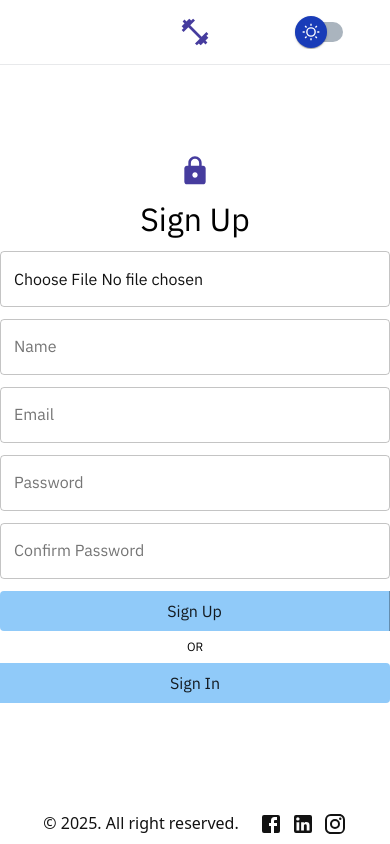
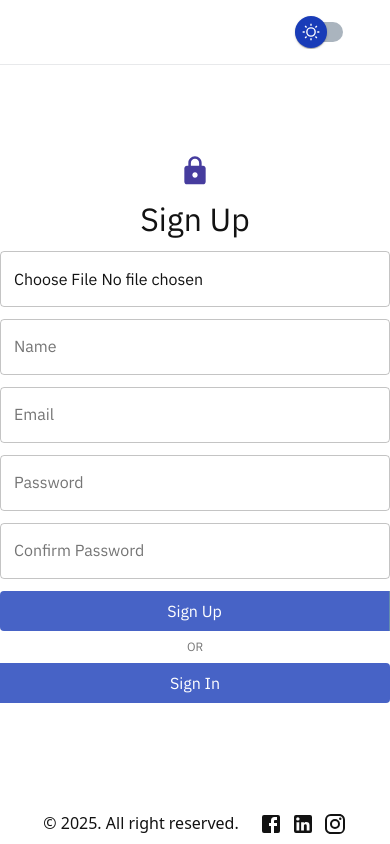
Before and after one commit to vinidiias/calisthenics-workout, a React (Vite) app in the folder frontend/: page /register in a window 390 px wide. Built offline with nearby package versions, Linux system fonts and the light colour scheme.

Commit message:
feat: adjust responsive css

```diff
--- a/frontend/src/App.jsx
+++ b/frontend/src/App.jsx
@@ -64,7 +64,7 @@ function App() {
               <Route path="/workouts" element={<Menu isParticipe={true} title="Workouts" />} />
               <Route path="/workouts/my-workouts" element={<Menu isParticipe={false} title="My Workouts" />} />
               <Route path="/profile/:id" element={<Profile />} />
-              <Route path="/settings" element={<div className='flex flex-1'><SidebarComponent /><Settings /></div>} />
+              <Route path="/settings" element={<div className='flex flex-1'><div className='max-[961px]:hidden'><SidebarComponent /></div><Settings /></div>} />
             </Routes>
             <Footer />
           </UserProvider>
--- a/frontend/src/layouts/navbar/index.jsx
+++ b/frontend/src/layouts/navbar/index.jsx
@@ -52,7 +52,7 @@ export default function Navbar() {
           </div>
           <div className="flex flex-1 items-center justify-center sm:items-stretch sm:justify-start">
             <div className="flex shrink-0 items-center">
-              <a href="/workouts">
+              <a href="/workouts" className='max-sm:hidden'>
                 <FitnessCenterIcon
                   sx={{ fontSize: "2em" }}
                   className="text-[#463c9e]"
--- a/frontend/src/pages/login/index.jsx
+++ b/frontend/src/pages/login/index.jsx
@@ -100,17 +100,15 @@ const Login = () => {
             Sign Up!
           </Link>
         </Box>
-        <ButtonGroup
+        <Box
           className="flex flex-col gap-2"
-          variant="contained"
-          disableElevation
         >
-          <Button type="submit" sx={{ textTransform: "none", fontSize: '1em', fontWeight: 'regular', backgroundColor: 'button.primary', color: 'white' }} loading={isPending} >Sign in</Button>
-          <Button sx={{ textTransform: "none", fontSize: '1em', fontWeight: 'regular', backgroundColor: 'button.primary', color: 'white' }} loading={isPending} >
+          <Button type="submit" variant="contained" sx={{ textTransform: "none", fontSize: '1em', fontWeight: 'regular', backgroundColor: 'button.primary', color: 'white', borderRadius: 0, border: 'none' }} loading={isPending} >Sign in</Button>
+          <Button variant="contained" sx={{ textTransform: "none", fontSize: '1em', fontWeight: 'regular', backgroundColor: 'button.primary', color: 'white', borderRadius: 0 }} loading={isPending} >
             <GoogleIcon fontSize="small" className="mr-2" />
             Sign in with Google
           </Button>
-        </ButtonGroup>
+        </Box>
       </form>
     </Box>
   );
--- a/frontend/src/pages/menu/index.jsx
+++ b/frontend/src/pages/menu/index.jsx
@@ -129,9 +129,10 @@ const Menu = ({ isParticipe, title }) => {
           {title}
         </Typography>
       </Box>
-      <Box className="flex justify-between items-center gap-10 mb-10">
+      <Box className="flex justify-between items-center gap-10 mb-10 max-sm:flex-col max-sm:gap-5">
         <SearchInput />
-        <Box className="flex items-center">
+        <Box className="flex items-center gap-5">
+          <div className="flex items-center">
             <Typography fontSize="1em" color="text.secondary" className="text-gray-600">
               Locality
             </Typography>
@@ -157,7 +158,7 @@ const Menu = ({ isParticipe, title }) => {
                   ))}
               </Select>
             </FormControl>
-        </Box>
+          </div>
           {isParticipe && (
           <Button
             onClick={() => setOpen(true)}
@@ -167,6 +168,7 @@ const Menu = ({ isParticipe, title }) => {
             <AddIcon />
           </Button>
         )}
+        </Box>
       </Box>
       <Grid2
         container
--- a/frontend/src/pages/register/index.jsx
+++ b/frontend/src/pages/register/index.jsx
@@ -70,9 +70,10 @@ const Register = () => {
     <Box
       width="100%"
       className={`flex flex-col flex-1 justify-center items-center gap-2`}
+      sx={{ backgroundColor: 'background.default'}}
     >
       <LockIcon sx={{ fontSize: "2em" }} className="text-[#463c9e]" />
-      <Typography align="center" fontSize={"2em"}>
+      <Typography align="center" fontSize={"2em"} sx={{ color: 'text.primary'}}>
         Sign Up
       </Typography>
       <form
@@ -88,6 +89,7 @@ const Register = () => {
             label={field.label}
             variant="outlined"
             autoComplete={field.autocomplete ?? ""}
+            sx={{ backgroundColor: 'background.default' }}
             {...register(field.name, { required: true })}
           />
         ))}
@@ -96,11 +98,11 @@ const Register = () => {
           variant="contained"
           disableElevation
         >
-          <Button type="submit" sx={{ textTransform: "none", fontSize: '1em', fontWeight: 'regular' }} loading={isPendingImage || isPendingUser} >Sign Up</Button>
-          <Typography textAlign="center" variant="overline">
+          <Button type="submit" sx={{ textTransform: "none", fontSize: '1em', fontWeight: 'regular', backgroundColor: 'button.primary', color: 'white' }} loading={isPendingImage || isPendingUser} >Sign Up</Button>
+          <Typography textAlign="center" variant="overline" sx={{ color: 'text.secondary' }}>
             Or
           </Typography>
-          <Button onClick={() => navigate("/")} type="button" sx={{ textTransform: "none", fontSize: '1em', fontWeight: 'regular' }} loading={isPendingImage || isPendingUser}>
+          <Button onClick={() => navigate("/")} type="button" sx={{ textTransform: "none", fontSize: '1em', fontWeight: 'regular', backgroundColor: 'button.primary', color: 'white' }} loading={isPendingImage || isPendingUser}>
             Sign In
           </Button>
         </ButtonGroup>
--- a/frontend/src/pages/settings/index.jsx
+++ b/frontend/src/pages/settings/index.jsx
@@ -103,14 +103,14 @@ export const Settings = () => {
   }
 
   return (
-    <Container disableGutters maxWidth='xl' className={`p-4 ${isDark ? 'bg-[#202124]' : ''} flex justify-center`}>
+    <Container disableGutters maxWidth='xl' className={`p-4 ${isDark ? 'bg-[#202124]' : ''} flex justify-center w-auto`}>
       <UpdatePersonalData
         open={open}
         handleClose={() => setOpen(false)}
         data={filteredData ?? null}
         fields={fields}
       />
-      <div className="flex flex-col gap-7 w-300">
+      <div className="flex flex-col gap-7 w-300 max-lg:w-full max-2xl:w-200 max-[1470px]:w-250 ">
         <Typography fontSize="1.2em" color="text.primary">Settings</Typography>
         <Paper sx={{ padding: 4, paddingX: 5 }}>
           <div className="flex gap-10">
```
Lines whose indentation alone changed are shown as unchanged.
